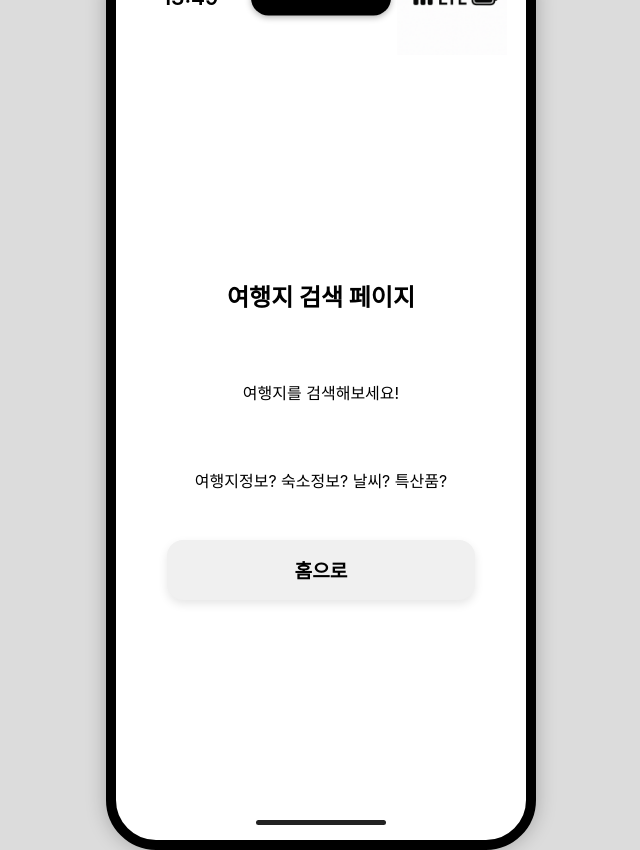
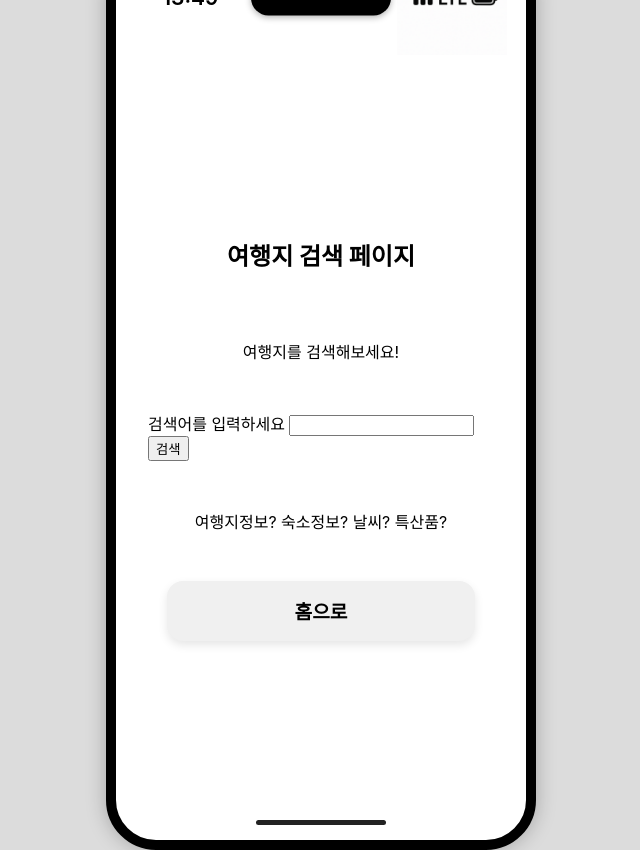
Before and after one commit to MUN0203/opensource_basic_project, a Flask app: page /search in a window 1280 px wide. Shown: the whole page, without its empty margins (319-959 px from the left). Run offline with Flask 3, Linux system fonts and the light colour scheme.

Commit message:
검색 후 관광지 제목 출력하는 간단한 로직 추가

```diff
--- a/templates/search.html
+++ b/templates/search.html
@@ -20,6 +20,22 @@
     <div class="app-screen">
       <h2>여행지 검색 페이지</h2>
       <p>여행지를 검색해보세요!</p>
+      <!-- 폼 입력, 입력하면 app.py keyword 변수에 저장 -->
+      <form method="post"><label for="keyword">검색어를 입력하세요</label>
+        <input type = "text" id="keyword" name = "keyword" required>
+        <button type="submit">검색</button>
+      </form>
+      <!-- 결과출력 -->
+      {% if items %}
+        <h3>검색 결과</h3>
+        <p>
+          <ul>
+            {% for item in items %}
+            <li>{{ item.title }}</li>
+            {% endfor %}
+          </ul>
+        </p>
+      {% endif %}
       <p>여행지정보? 숙소정보? 날씨? 특산품?</p>
       <!-- Flask 연동 -->
       <a href="{{ url_for('index') }}" class="app">홈으로</a>
```
